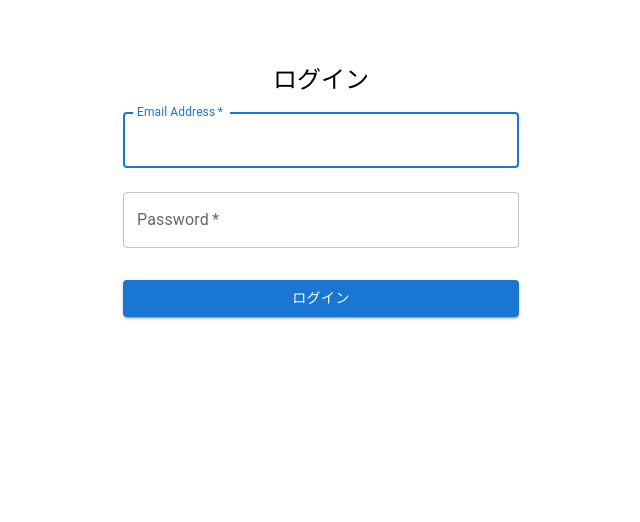
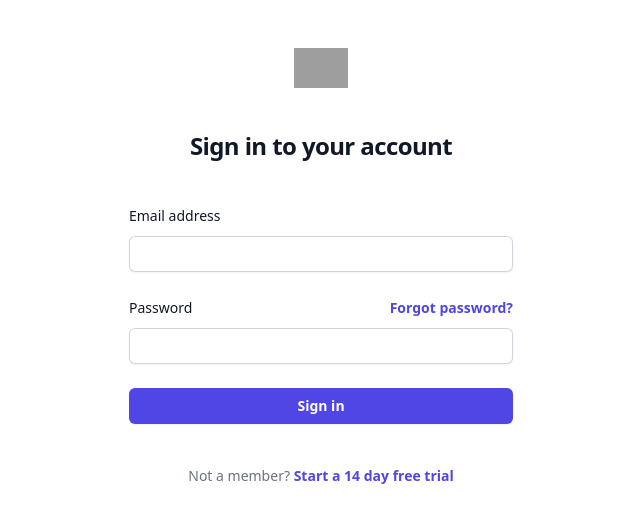
Before and after one commit to nakatievent/EcShopProject_React, a React (Create React App) app: page /login in a window 1280 px wide. Shown: the top 522 px of the page, without its empty margins (319-959 px from the left). Built offline with nearby package versions, Linux system fonts and the light colour scheme; grey boxes are pictures that could not be loaded.

Commit message:
ログイン画面と新規登録画面のHTMLを実装した

```diff
--- a/src/pages/Login.tsx
+++ b/src/pages/Login.tsx
@@ -1,53 +1,85 @@
-import React, { FC, useState, useMemo, useCallback, memo, useRef, useEffect } from 'react';
+import React, { FC, useState, useMemo, useCallback, memo, useRef, useEffect } from 'react'
 
-import { CustomButton } from '../components/atom/Button';
-import { CustomTextField } from '../components/atom/TextField';
-import { CustomTypography } from '../components/atom/Typography';
-import { BaseLayout } from '../components/layout/BaseLayout';
+import { Box } from '@mui/material'
+import { CustomButton } from 'components/atom/Button'
+import { CustomTextField } from 'components/atom/TextField'
+import { CustomTypography } from 'components/atom/Typography'
+import { BaseLayout } from 'components/layout/BaseLayout'
 
 export const Login: FC = () => {
-
 	return (
 		<>
-    <BaseLayout>
-      <CustomTypography component="h1" variant="h5">
-        ログイン
-      </CustomTypography>
-      <CustomTextField
-        margin="normal"
+			<div className="flex min-h-full flex-1 flex-col justify-center px-6 py-12 lg:px-8">
+				<div className="sm:mx-auto sm:w-full sm:max-w-sm">
+					<img
+						className="mx-auto h-10 w-auto"
+						src="https://tailwindui.com/img/logos/mark.svg?color=indigo&shade=600"
+						alt="Your Company"
+					/>
+					<h2 className="mt-10 text-center text-2xl font-bold leading-9 tracking-tight text-gray-900">
+						Sign in to your account
+					</h2>
+				</div>
+
+				<div className="mt-10 sm:mx-auto sm:w-full sm:max-w-sm">
+					<form className="space-y-6" action="#" method="POST">
+						<div>
+							<label htmlFor="email" className="block text-sm font-medium leading-6 text-gray-900">
+								Email address
+							</label>
+							<div className="mt-2">
+								<input
+									id="email"
+									name="email"
+									type="email"
+									autoComplete="email"
 									required
-        fullWidth
-        id="email"
-        label="Email Address"
-        name="email"
-        autoComplete="email"
-        // value={email}
-        autoFocus
-        type="email"
-        // onChange={e => setEmail(e.target.value)}
+									className="block w-full rounded-md border-0 py-1.5 text-gray-900 shadow-sm ring-1 ring-inset ring-gray-300 placeholder:text-gray-400 focus:ring-2 focus:ring-inset focus:ring-indigo-600 sm:text-sm sm:leading-6"
 								/>
-      <CustomTextField
-        margin="normal"
+							</div>
+						</div>
+
+						<div>
+							<div className="flex items-center justify-between">
+								<label htmlFor="password" className="block text-sm font-medium leading-6 text-gray-900">
+									Password
+								</label>
+								<div className="text-sm">
+									<a href="#" className="font-semibold text-indigo-600 hover:text-indigo-500">
+										Forgot password?
+									</a>
+								</div>
+							</div>
+							<div className="mt-2">
+								<input
+									id="password"
+									name="password"
+									type="password"
+									autoComplete="current-password"
 									required
-        fullWidth
-        id="password"
-        label="Password"
-        name="password"
-        autoComplete="current-password"
-        // value={password}
-        type="password"
-        // onChange={e => setPassword(e.target.value)}
+									className="block w-full rounded-md border-0 py-1.5 text-gray-900 shadow-sm ring-1 ring-inset ring-gray-300 placeholder:text-gray-400 focus:ring-2 focus:ring-inset focus:ring-indigo-600 sm:text-sm sm:leading-6"
 								/>
-      <CustomButton
+							</div>
+						</div>
+
+						<div>
+							<button
 								type="submit"
-        fullWidth
-        variant="contained"
-        sx={{ mt: 3, mb: 2 }}
+								className="flex w-full justify-center rounded-md bg-indigo-600 px-3 py-1.5 text-sm font-semibold leading-6 text-white shadow-sm hover:bg-indigo-500 focus-visible:outline focus-visible:outline-2 focus-visible:outline-offset-2 focus-visible:outline-indigo-600"
 							>
-        ログイン
-      </CustomButton>
-    </BaseLayout>
+								Sign in
+							</button>
+						</div>
+					</form>
+
+					<p className="mt-10 text-center text-sm text-gray-500">
+						Not a member?{' '}
+						<a href="#" className="font-semibold leading-6 text-indigo-600 hover:text-indigo-500">
+							Start a 14 day free trial
+						</a>
+					</p>
+				</div>
+			</div>
 		</>
-  );
-
+	)
 }
--- a/src/pages/Register.tsx
+++ b/src/pages/Register.tsx
@@ -1,61 +1,89 @@
-import React, { FC, useState, useMemo, useCallback, memo, useRef, useEffect } from 'react';
+import React, { FC } from 'react'
 
-import { InputLabel }       from '@mui/material';
-import { FormControl }      from '@mui/base/FormControl';
+import { Input } from '@mui/material'
+import { InputLabel } from '@mui/material'
+import { FormHelperText } from '@mui/material'
+import { FormControl } from '@mui/base/FormControl'
 
-import { CustomButton }     from 'components/atom/Button';
-import { CustomTextField }  from 'components/atom/TextField';
-import { CustomTypography } from 'components/atom/Typography';
-import { BaseLayout }       from 'components/layout/BaseLayout';
-
-
+import { CustomButton } from '../components/atom/Button'
+import { CustomTextField } from '../components/atom/TextField'
+import { CustomTypography } from '../components/atom/Typography'
+import { BaseLayout } from '../components/layout/BaseLayout'
 
 export const Register: FC = () => {
 	return (
 		<>
-    <BaseLayout>
-      <CustomTypography component="h1" variant="h5">
-        ログイン
-      </CustomTypography>
-      <FormControl>
-        <InputLabel htmlFor="my-input">Email address</InputLabel>
-        <CustomTextField
-          margin="normal"
+			<div className="flex min-h-full flex-1 flex-col justify-center px-6 py-12 lg:px-8">
+				<div className="sm:mx-auto sm:w-full sm:max-w-sm">
+					<img
+						className="mx-auto h-10 w-auto"
+						src="https://tailwindui.com/img/logos/mark.svg?color=indigo&shade=600"
+						alt="Your Company"
+					/>
+					<h2 className="mt-10 text-center text-2xl font-bold leading-9 tracking-tight text-gray-900">
+						Sign in to your account
+					</h2>
+				</div>
+
+				<div className="mt-10 sm:mx-auto sm:w-full sm:max-w-sm">
+					<form className="space-y-6" action="#" method="POST">
+						<div>
+							<label htmlFor="email" className="block text-sm font-medium leading-6 text-gray-900">
+								Email address
+							</label>
+							<div className="mt-2">
+								<input
+									id="email"
+									name="email"
+									type="email"
+									autoComplete="email"
 									required
-          fullWidth
-          id="email"
-          label="Email Address"
-          name="email"
-          autoComplete="email"
-          // value={email}
-          autoFocus
-          type="email"
-          // onChange={e => setEmail(e.target.value)}
+									className="block w-full rounded-md border-0 py-1.5 text-gray-900 shadow-sm ring-1 ring-inset ring-gray-300 placeholder:text-gray-400 focus:ring-2 focus:ring-inset focus:ring-indigo-600 sm:text-sm sm:leading-6"
 								/>
-        <CustomTextField
-          margin="normal"
+							</div>
+						</div>
+
+						<div>
+							<div className="flex items-center justify-between">
+								<label htmlFor="password" className="block text-sm font-medium leading-6 text-gray-900">
+									Password
+								</label>
+								<div className="text-sm">
+									<a href="#" className="font-semibold text-indigo-600 hover:text-indigo-500">
+										Forgot password?
+									</a>
+								</div>
+							</div>
+							<div className="mt-2">
+								<input
+									id="password"
+									name="password"
+									type="password"
+									autoComplete="current-password"
 									required
-          fullWidth
-          id="password"
-          label="Password"
-          name="password"
-          autoComplete="current-password"
-          // value={password}
-          type="password"
-          // onChange={e => setPassword(e.target.value)}
+									className="block w-full rounded-md border-0 py-1.5 text-gray-900 shadow-sm ring-1 ring-inset ring-gray-300 placeholder:text-gray-400 focus:ring-2 focus:ring-inset focus:ring-indigo-600 sm:text-sm sm:leading-6"
 								/>
-        <CustomButton
+							</div>
+						</div>
+
+						<div>
+							<button
 								type="submit"
-          fullWidth
-          variant="contained"
-          sx={{ mt: 3, mb: 2 }}
+								className="flex w-full justify-center rounded-md bg-indigo-600 px-3 py-1.5 text-sm font-semibold leading-6 text-white shadow-sm hover:bg-indigo-500 focus-visible:outline focus-visible:outline-2 focus-visible:outline-offset-2 focus-visible:outline-indigo-600"
 							>
-          ログイン
-        </CustomButton>
+								Sign in
+							</button>
+						</div>
+					</form>
 
-      </FormControl>
-    </BaseLayout>
+					<p className="mt-10 text-center text-sm text-gray-500">
+						Not a member?{' '}
+						<a href="#" className="font-semibold leading-6 text-indigo-600 hover:text-indigo-500">
+							Start a 14 day free trial
+						</a>
+					</p>
+				</div>
+			</div>
 		</>
-  );
-
+	)
 }
```
Lines whose indentation alone changed are shown as unchanged.
